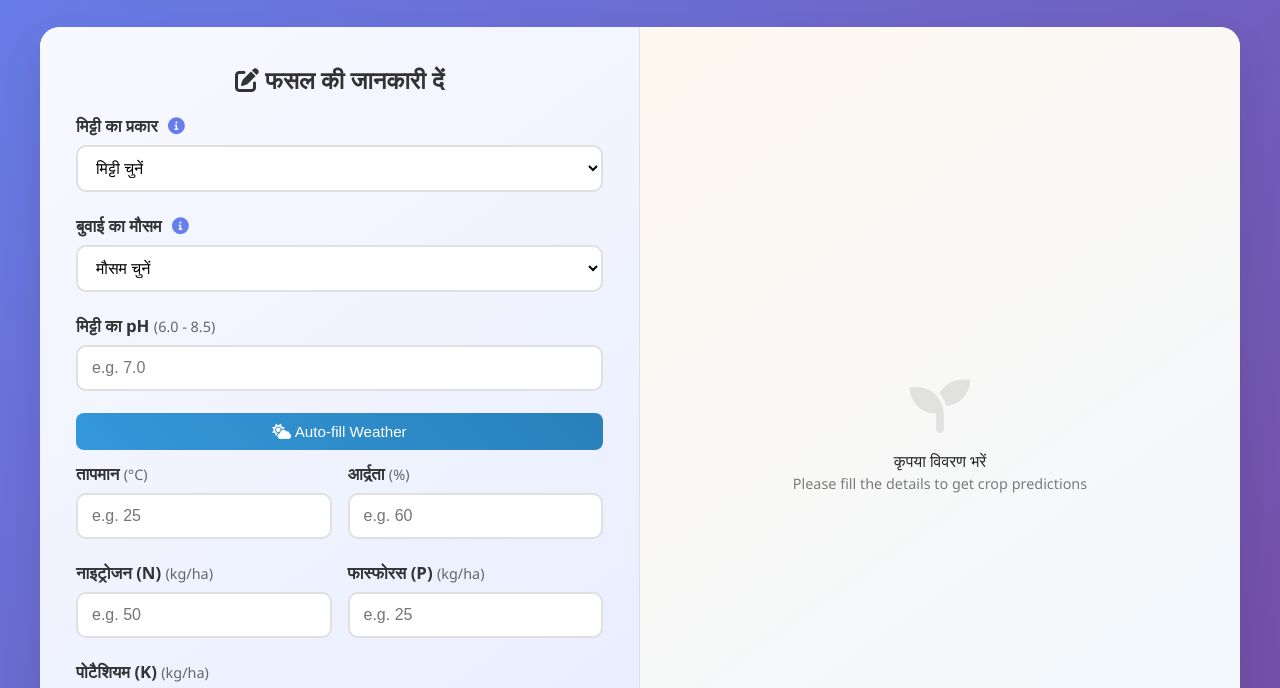
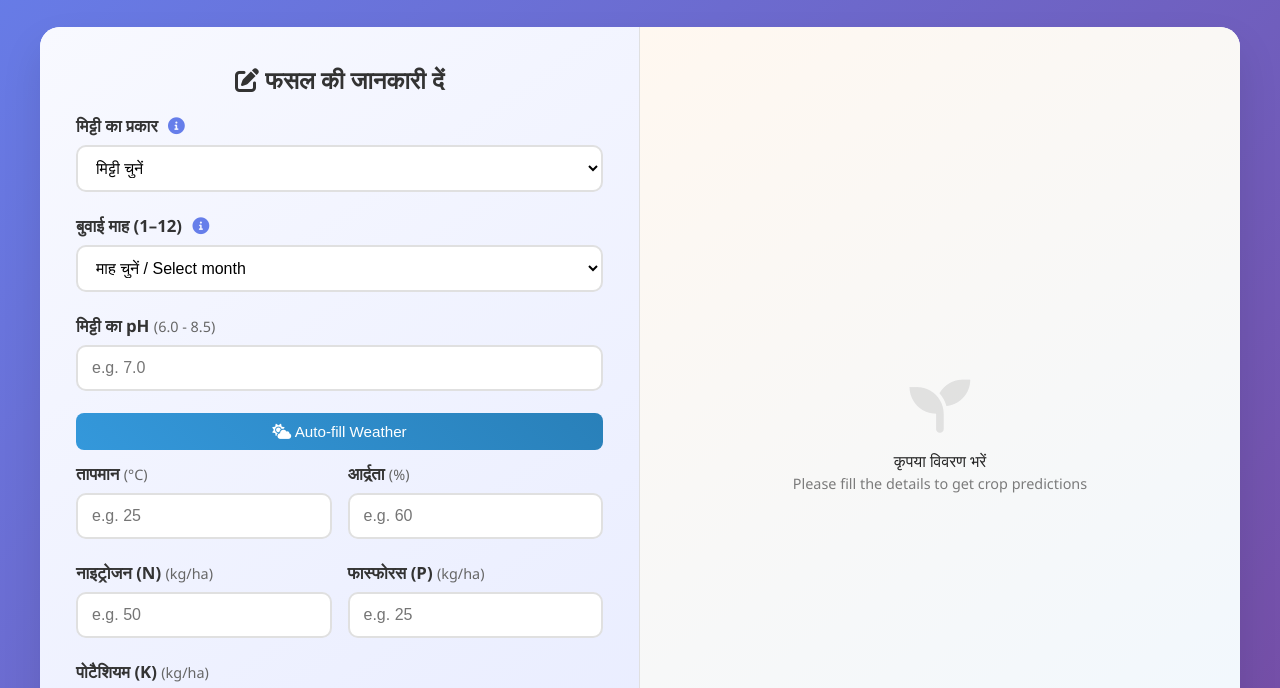
Before and after one commit to techtitansofficial2025/crop-sage-, a plain HTML site: page index.html in a window 1280 px wide. Shown: the part 112-800 px from the top of the page. Drawn offline with Linux system fonts and the light colour scheme; no server answers.

Commit message:
Update index.html

```diff
--- a/index.html
+++ b/index.html
@@ -95,16 +95,26 @@
                     </div>
 
                     <div class="form-group">
-                        <label for="sown" id="seasonLabel">बुवाई का मौसम
+                        <!-- SOWN is now a month selector (1-12) -->
+                        <label for="sown" id="seasonLabel">बुवाई माह (1–12)
                             <i class="fas fa-info-circle info-tooltip">
-                                <span class="tooltip-text" id="seasonTooltip">आप कब बुवाई करना चाहते हैं?</span>
+                                <span class="tooltip-text" id="seasonTooltip">आप किस महीने बुवाई कर रहे हैं? (1 = जनवरी, 12 = दिसंबर)</span>
                             </i>
                         </label>
                         <select id="sown" class="form-control" required aria-required="true">
-                            <option value="" id="seasonPlaceholder" disabled selected>मौसम चुनें</option>
-                            <option value="kharif">खरीफ | Kharif (मानसून)</option>
-                            <option value="rabi">रबी | Rabi (सर्दी)</option>
-                            <option value="zaid">जायद | Zaid (गर्मी)</option>
+                            <option value="" id="seasonPlaceholder" disabled selected>माह चुनें / Select month</option>
+                            <option value="1">जनवरी | January (1)</option>
+                            <option value="2">फ़रवरी | February (2)</option>
+                            <option value="3">मार्च | March (3)</option>
+                            <option value="4">अप्रैल | April (4)</option>
+                            <option value="5">मई | May (5)</option>
+                            <option value="6">जून | June (6)</option>
+                            <option value="7">जुलाई | July (7)</option>
+                            <option value="8">अगस्त | August (8)</option>
+                            <option value="9">सितंबर | September (9)</option>
+                            <option value="10">अक्टूबर | October (10)</option>
+                            <option value="11">नवम्बर | November (11)</option>
+                            <option value="12">दिसम्बर | December (12)</option>
                         </select>
                     </div>
 
@@ -172,9 +182,9 @@
                 soilLabel: "मिट्टी का प्रकार",
                 soilTooltip: "अपने खेत की मिट्टी का प्रकार चुनें",
                 soilPlaceholder: "मिट्टी चुनें",
-                seasonLabel: "बुवाई का मौसम",
-                seasonTooltip: "आप कब बुवाई करना चाहते हैं?",
-                seasonPlaceholder: "मौसम चुनें",
+                seasonLabel: "बुवाई माह (1–12)",
+                seasonTooltip: "आप किस महीने बुवाई कर रहे हैं? (1 = जनवरी, 12 = दिसंबर)",
+                seasonPlaceholder: "माह चुनें / Select month",
                 phLabel: "मिट्टी का pH",
                 tempLabel: "तापमान",
                 humidityLabel: "आर्द्रता",
@@ -201,9 +211,9 @@
                 soilLabel: "Soil Type",
                 soilTooltip: "Select the type of soil in your field",
                 soilPlaceholder: "Select Soil",
-                seasonLabel: "Sowing Season",
-                seasonTooltip: "When are you planning to sow?",
-                seasonPlaceholder: "Select Season",
+                seasonLabel: "Sowing Month (1–12)",
+                seasonTooltip: "Which month are you sowing? (1 = Jan, 12 = Dec)",
+                seasonPlaceholder: "Select month",
                 phLabel: "Soil pH",
                 tempLabel: "Temperature",
                 humidityLabel: "Humidity",
@@ -269,18 +279,14 @@
         class BackendAPI {
             static async makeRequest(endpoint, options = {}) {
                 const url = `${API_CONFIG.baseURL}${endpoint}`;
-                const defaultOptions = {
-                    headers: { 'Content-Type':'application/json', 'Accept':'application/json' }
-                };
+                const defaultOptions = { headers: { 'Content-Type':'application/json', 'Accept':'application/json' } };
                 try {
                     const resp = await fetch(url, { ...defaultOptions, ...options });
                     const text = await resp.text();
                     const data = text ? JSON.parse(text) : null;
                     if (!resp.ok) {
-                        // Return body detail if present, else statusText
                         return { success:false, status:resp.status, data, error: data?.detail || resp.statusText || `HTTP ${resp.status}` };
                     }
-                    // success
                     return { success:true, status:resp.status, data };
                 } catch (err) {
                     console.error('Network/API Error:', err);
@@ -454,7 +460,8 @@
             e.preventDefault();
 
             const soil = document.getElementById('soil').value;
-            const sown = document.getElementById('sown').value;
+            // SOWN is now month number (1-12). Parse as integer.
+            const sown = parseInt(document.getElementById('sown').value, 10);
             const soil_ph = parseFloat(document.getElementById('soil_ph').value);
             const temp = parseFloat(document.getElementById('temp').value);
             const humidity = parseFloat(document.getElementById('humidity').value);
@@ -462,14 +469,16 @@
             const phosphorus = parseFloat(document.getElementById('phosphorus').value);
             const potassium = parseFloat(document.getElementById('potassium').value);
 
-            if (!soil || !sown || isNaN(soil_ph) || isNaN(temp) || isNaN(humidity) || isNaN(nitrogen) || isNaN(phosphorus) || isNaN(potassium)) {
+            if (!soil || isNaN(sown) || isNaN(soil_ph) || isNaN(temp) || isNaN(humidity) || isNaN(nitrogen) || isNaN(phosphorus) || isNaN(potassium)) {
                 showNotification('कृपया सभी आवश्यक फ़ील्ड भरें / Please fill all required fields', 'warning');
                 return;
             }
 
+            // MAP to backend schema EXACTLY.
+            // Note: SOWN is sent as a number (1-12) per your instruction.
             const payload = {
                 SOIL: String(soil),
-                SOWN: String(sown),
+                SOWN: Number(sown),               // month number 1..12
                 SOIL_PH: Number(soil_ph),
                 TEMP: Number(temp),
                 RELATIVE_HUMIDITY: Number(humidity),
@@ -490,7 +499,6 @@
                     return;
                 }
 
-                // resp.success == true; validate returned payload
                 const data = resp.data;
                 if (!data || (typeof data !== 'object')) {
                     setLoading(false);
@@ -533,13 +541,11 @@
                     showNotification('✅ Connected to Crop Sage AI Backend!', 'success');
                     await loadSoilTypes();
                 } else {
-                    // Keep the app usable visually but do not attempt to simulate predictions.
                     showNotification('⚠️ Backend unreachable — predictions will fail until backend is available', 'warning');
-                    // still attempt to load soil types? we already tried and it failed; fallback options remain
                 }
             } catch (err) {
                 console.error('Init error:', err);
-                showNotification('🔄 Working in offline mode — backend unreachable', 'warning');
+                showNotification('🔄 Backend unreachable', 'warning');
             }
         }
 
```
